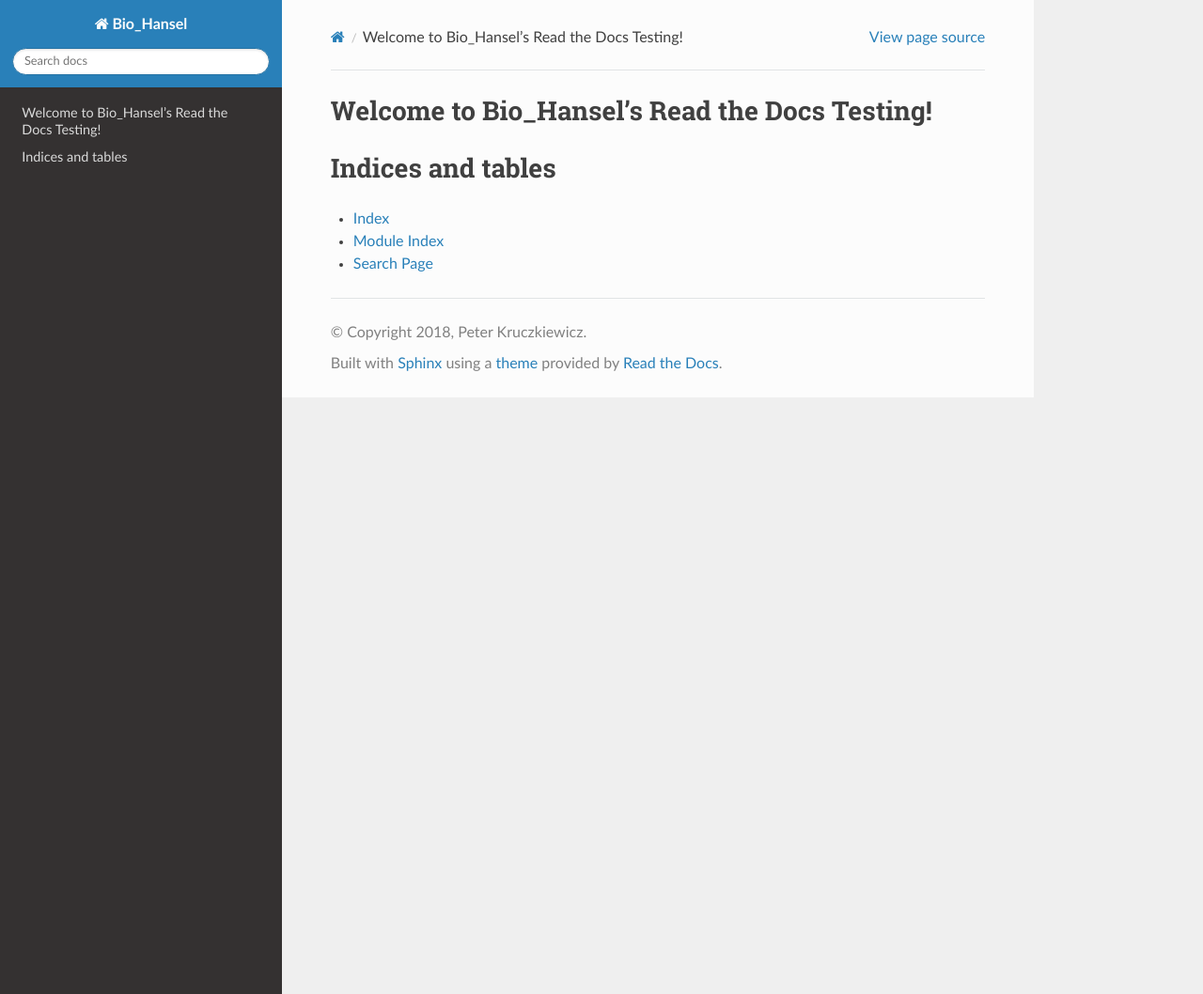
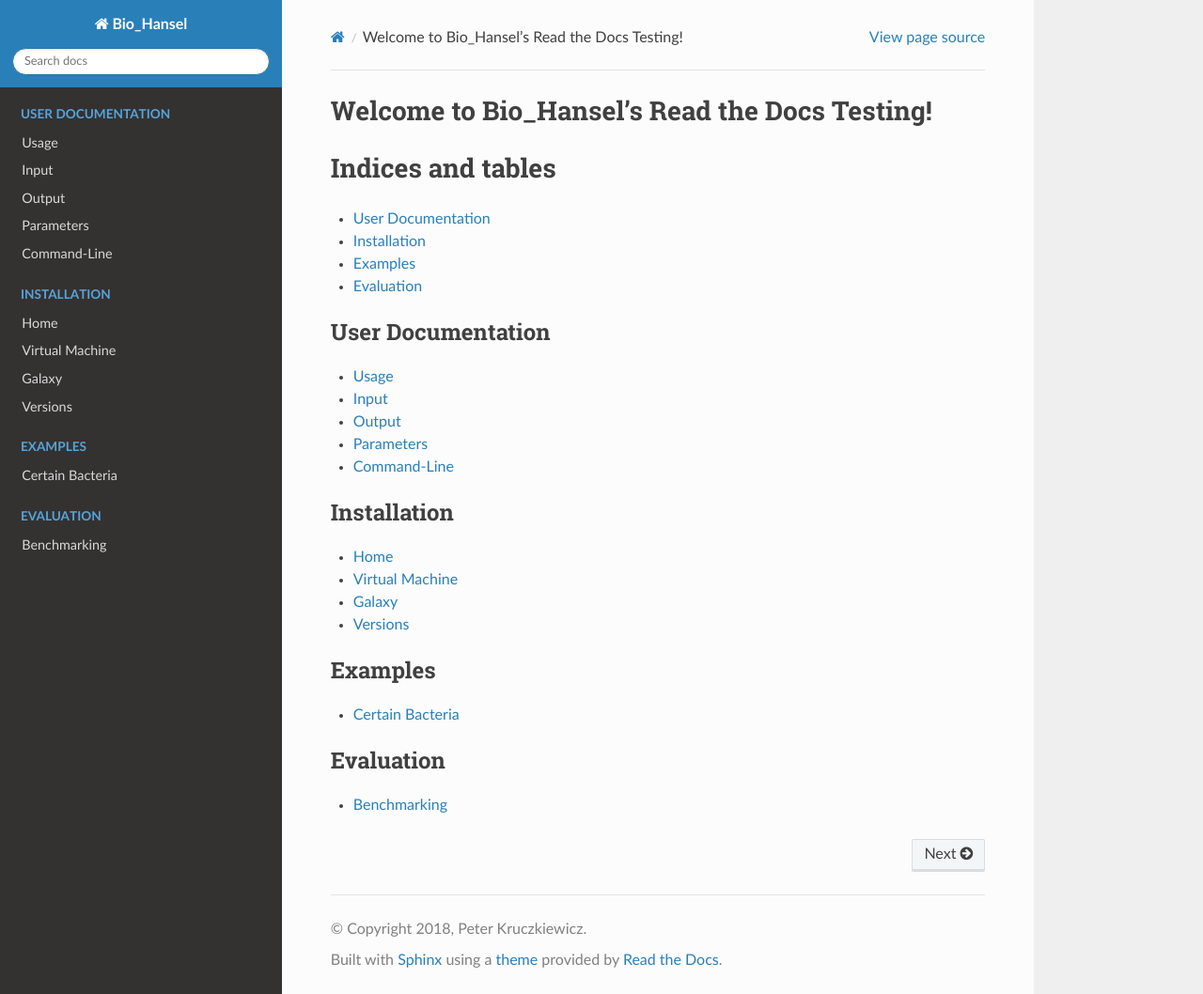
Before and after one commit to phac-nml/biohansel, a Sphinx documentation site: the page built from docs/source/index.rst, in a window 1280 px wide and 1058 px high. Shown: the whole window at 94% size. Built offline with Sphinx 7.4.7 and the Read the Docs theme 2.0.0, drawn with Linux system fonts in a browser that asks for light colours.

Commit message:
made sample pages

```diff
--- /dev/null
+++ b/docs/source/benchmarking.rst
@@ -0,0 +1,2 @@
+Benchmarking
+============
--- /dev/null
+++ b/docs/source/certain_bacteria.rst
@@ -0,0 +1,2 @@
+Certain Bacteria
+================
--- /dev/null
+++ b/docs/source/command-line.rst
@@ -0,0 +1,2 @@
+Command-Line
+============
--- /dev/null
+++ b/docs/source/galaxy.rst
@@ -0,0 +1,2 @@
+Galaxy
+======
--- /dev/null
+++ b/docs/source/home.rst
@@ -0,0 +1,2 @@
+Home
+====
--- a/docs/source/index.rst
+++ b/docs/source/index.rst
@@ -4,17 +4,53 @@
    contain the root `toctree` directive.
 
 Welcome to Bio_Hansel's Read the Docs Testing!
-======================================
-
-.. toctree::
-   :maxdepth: 2
-   :caption: User Documentation:
-
+==============================================
 
 
 Indices and tables
 ==================
 
-* :ref:`genindex`
-* :ref:`modindex`
-* :ref:`search`
+* :ref:`user-docs`
+* :ref:`installation-docs`
+* :ref:`examples-docs`
+* :ref:`evaluation-docs`
+
+
+.. _user-docs:
+
+.. toctree::
+   :maxdepth: 2
+   :caption: User Documentation
+
+   usage
+   input
+   output
+   parameters
+   command-line
+
+.. _installation-docs:
+
+.. toctree::
+   :maxdepth: 2
+   :caption: Installation
+
+   home
+   virtual_machine
+   galaxy
+   versions
+
+.. _examples-docs:
+
+.. toctree::
+   :maxdepth: 2
+   :caption: Examples
+
+   certain_bacteria
+
+.. _evaluation-docs:
+
+.. toctree::
+   :maxdepth: 2
+   :caption: Evaluation
+
+   benchmarking
--- /dev/null
+++ b/docs/source/input.rst
@@ -0,0 +1,2 @@
+Input
+=====
--- /dev/null
+++ b/docs/source/output.rst
@@ -0,0 +1,2 @@
+Output
+======
--- /dev/null
+++ b/docs/source/parameters.rst
@@ -0,0 +1,2 @@
+Parameters
+==========
--- /dev/null
+++ b/docs/source/usage.rst
@@ -0,0 +1,2 @@
+Usage
+=====
--- /dev/null
+++ b/docs/source/versions.rst
@@ -0,0 +1,2 @@
+Versions
+========
--- /dev/null
+++ b/docs/source/virtual_machine.rst
@@ -0,0 +1,2 @@
+Virtual Machine
+===============
```
